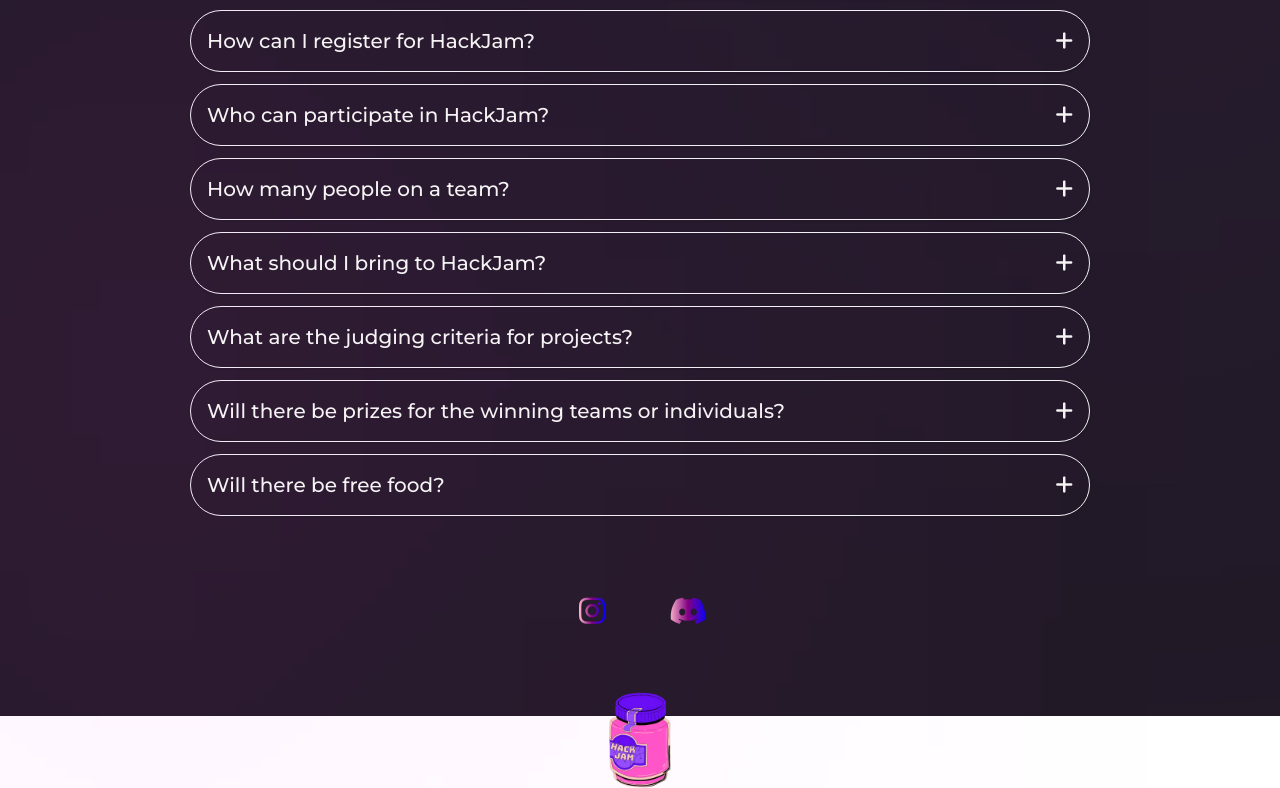
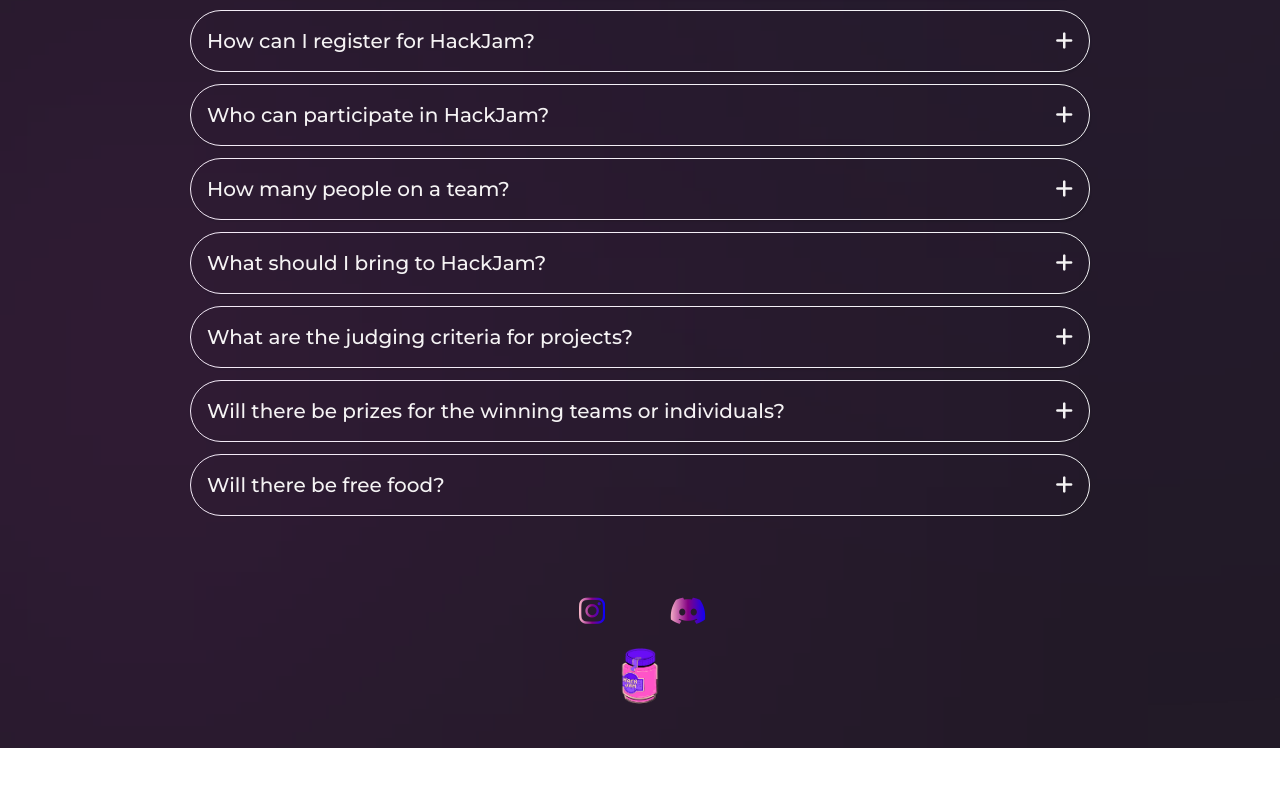
Before and after one commit to AsadbekNematov/hackjam, a React (Vite) app in the folder HackJam/: page / in a window 1280 px wide. Shown: the part 3047-3835 px from the top of the page. After the commit the page ends 3795 px from the top, so only its background shows below. Built offline with nearby package versions, Linux system fonts and the light colour scheme.

Commit message:
Fotter fix

```diff
--- a/HackJam/src/App.css
+++ b/HackJam/src/App.css
@@ -295,7 +295,6 @@
     width: 3rem;
   }
   .bottom-logo {
-    height: 3rem;
     width: auto;
   }
   .navbar-txt {
@@ -328,7 +327,7 @@
     margin: 0 !important;
   }
   .menu-open .nav-links {
-    top: 61px !important;
+    top: 60px !important;
   }
 }
 @media screen and (max-width: 420px) {
--- a/HackJam/src/components/Footer.jsx
+++ b/HackJam/src/components/Footer.jsx
@@ -1,23 +1,23 @@
 import HackJamLogo from '../assets/logo.png'
 function Footer() {
   return (
-    <div id="socials" className="h-2 pb-30 mb-20">
+    <div id="socials" className="h-2 mb-28">
       {/* <p>For questions and concerns, reach out to us on one of our platforms</p>
       <br/><br/> */}
       <div className="flex justify-center">
-        <div className="flex-none w-24 h-24 m-0">
+        <div className="flex-none w-24 m-0 pb-5">
           <a href={"https://www.instagram.com/shpeusf"}  target="_blank">
             <i className="fa-brands fa-instagram socials text-3xl"/>
           </a>
         </div>
-        <div className="flex-none m-0 w-24 h-24">
+        <div className="flex-none m-0 w-24 pb-5">
           <a href={"https://discord.gg/wn9J92Qwk2"}  target="_blank">
             <i className="fa-brands fa-discord socials text-3xl"/>
           </a>
         </div>
       </div>
       <a href="#home">
-      <img src={HackJamLogo} className="mx-auto h-24 select-none bottom-logo" alt='logo' /></a>
+      <img src={HackJamLogo} className="mx-auto h-24 select-none bottom-logo pb-10" alt='logo' /></a>
     </div>
   );
 }
```
